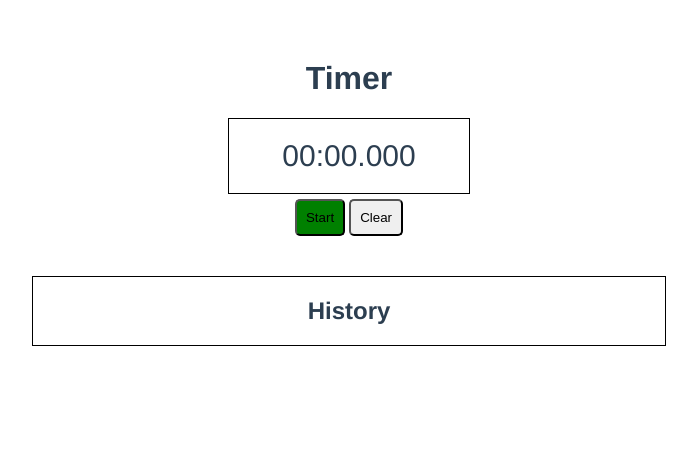
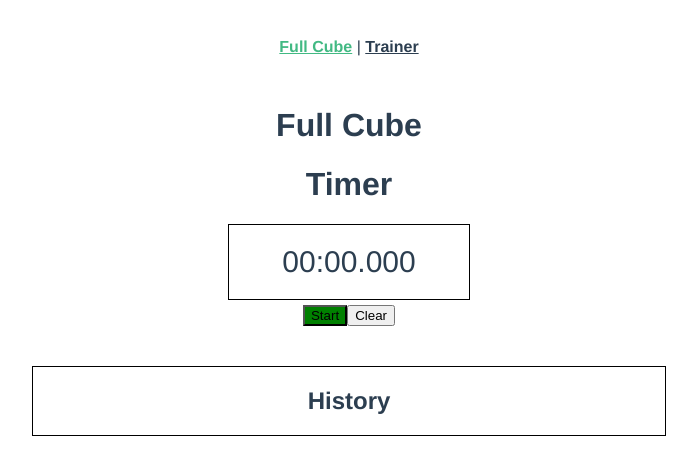
Before and after one commit to lernest/rubiks-timer, a Vue app: page / in a window 1280 px wide. Shown: the top 452 px of the page, without its empty margins (291-988 px from the left). Built offline with nearby package versions, Linux system fonts and the light colour scheme.

Commit message:
vue router

```diff
--- a/package.json
+++ b/package.json
@@ -8,10 +8,12 @@
   },
   "dependencies": {
     "core-js": "^3.6.4",
-    "vue": "^2.6.11"
+    "vue": "^2.6.11",
+    "vue-router": "^3.1.5"
   },
   "devDependencies": {
     "@vue/cli-plugin-babel": "~4.2.3",
+    "@vue/cli-plugin-router": "~4.2.3",
     "@vue/cli-service": "~4.2.3",
     "vue-template-compiler": "^2.6.11"
   }
--- a/src/App.vue
+++ b/src/App.vue
@@ -1,37 +1,26 @@
 <template>
   <div id="app">
-    <Timer/>
+    <div id="nav">
+      <router-link to="/">Full Cube</router-link> |
+      <router-link to="/trainer">Trainer</router-link>
+    </div>
+    <router-view/>
   </div>
 </template>
-
-<script>
-import Timer from './components/Timer.vue'
-
-export default {
-  name: 'App',
-  components: {
-    Timer
-  }
-}
-</script>
 
 <style>
 html{
   box-sizing: border-box;
-  margin: 0;
-  padding: 0;
+  margin: 0px;
+  padding: 0px;
+  text-align: center;
 }
 
 ul{
   list-style: none;
   padding: 0;
-  margin: 0;
 }
 
-li{
-  padding: 0;
-  margin: 0;
-}
 
 #app {
   font-family: Avenir, Helvetica, Arial, sans-serif;
@@ -39,12 +28,18 @@ li{
   -moz-osx-font-smoothing: grayscale;
   text-align: center;
   color: #2c3e50;
-  margin-top: 60px;
 }
 
-button{
-  padding: 9px;
-  margin: 0px 2px;
-  border-radius: 5px;
+#nav {
+  padding: 30px;
+}
+
+#nav a {
+  font-weight: bold;
+  color: #2c3e50;
+}
+
+#nav a.router-link-exact-active {
+  color: #42b983;
 }
 </style>
--- a/src/main.js
+++ b/src/main.js
@@ -1,8 +1,10 @@
 import Vue from 'vue'
 import App from './App.vue'
+import router from './router'
 
 Vue.config.productionTip = false
 
 new Vue({
-  render: h => h(App),
+  router,
+  render: h => h(App)
 }).$mount('#app')
--- /dev/null
+++ b/src/router/index.js
@@ -0,0 +1,25 @@
+import Vue from 'vue'
+import VueRouter from 'vue-router'
+import FullCube from '../views/FullCube.vue'
+import Trainer from '../views/Trainer.vue'
+
+Vue.use(VueRouter)
+
+const routes = [
+  {
+    path: '/',
+    name: 'FullCube',
+    component: FullCube
+  },
+  {
+    path: '/trainer',
+    name: 'Trainer',
+    component: Trainer
+  }
+]
+
+const router = new VueRouter({
+  routes
+})
+
+export default router
--- /dev/null
+++ b/src/views/FullCube.vue
@@ -0,0 +1,20 @@
+<template>
+    <div>
+        <h1>Full Cube</h1>
+        <Timer />
+    </div>
+</template>
+
+<script>
+import Timer from '../components/Timer.vue'
+export default {
+    components:{
+        Timer
+    }
+
+}
+</script>
+
+<style>
+
+</style>
--- /dev/null
+++ b/src/views/Trainer.vue
@@ -0,0 +1,13 @@
+<template>
+  <h1>Trainer</h1>
+</template>
+
+<script>
+export default {
+
+}
+</script>
+
+<style>
+
+</style>
```
Also changed, not shown: 1 other file (tests, documents, lock files or other folders).
